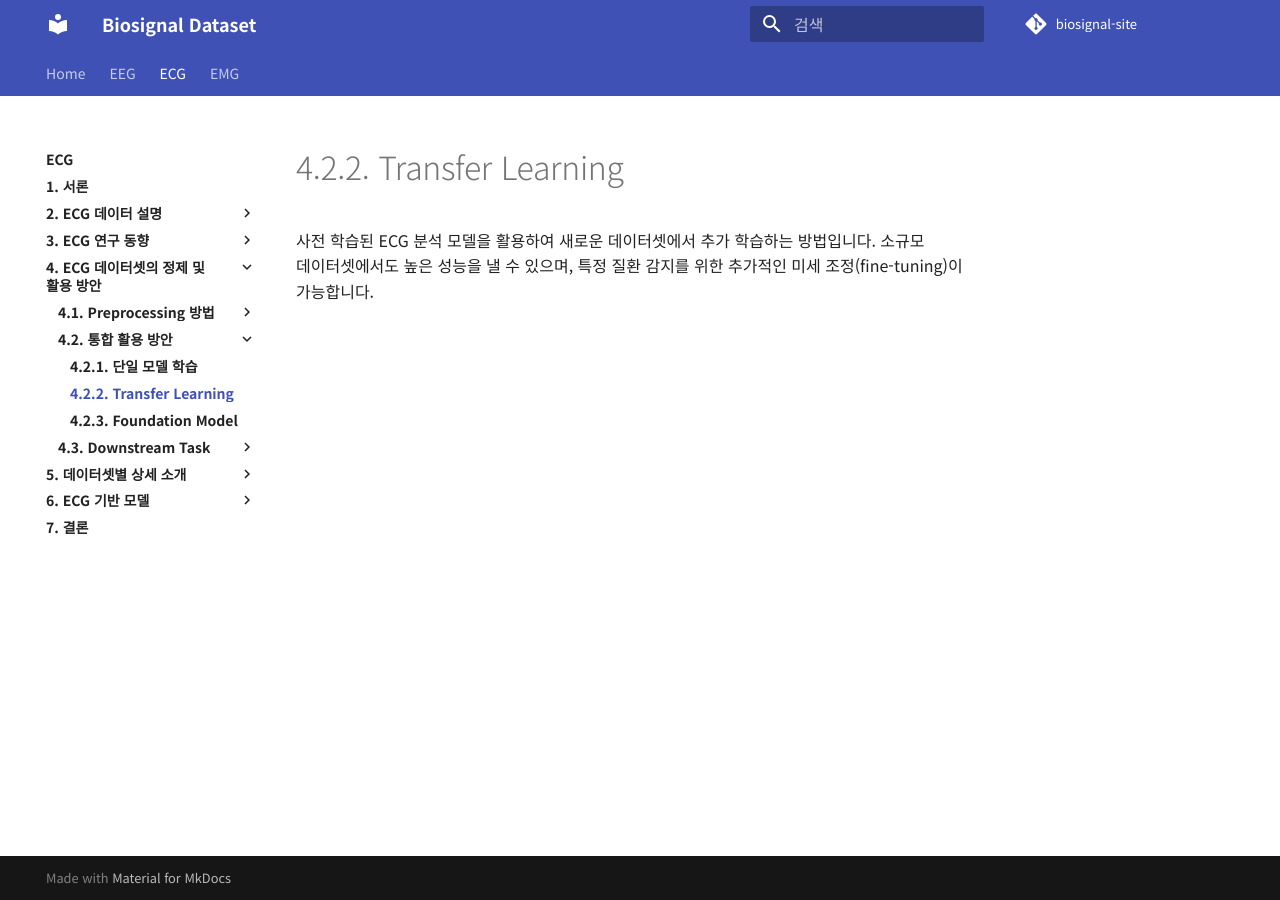
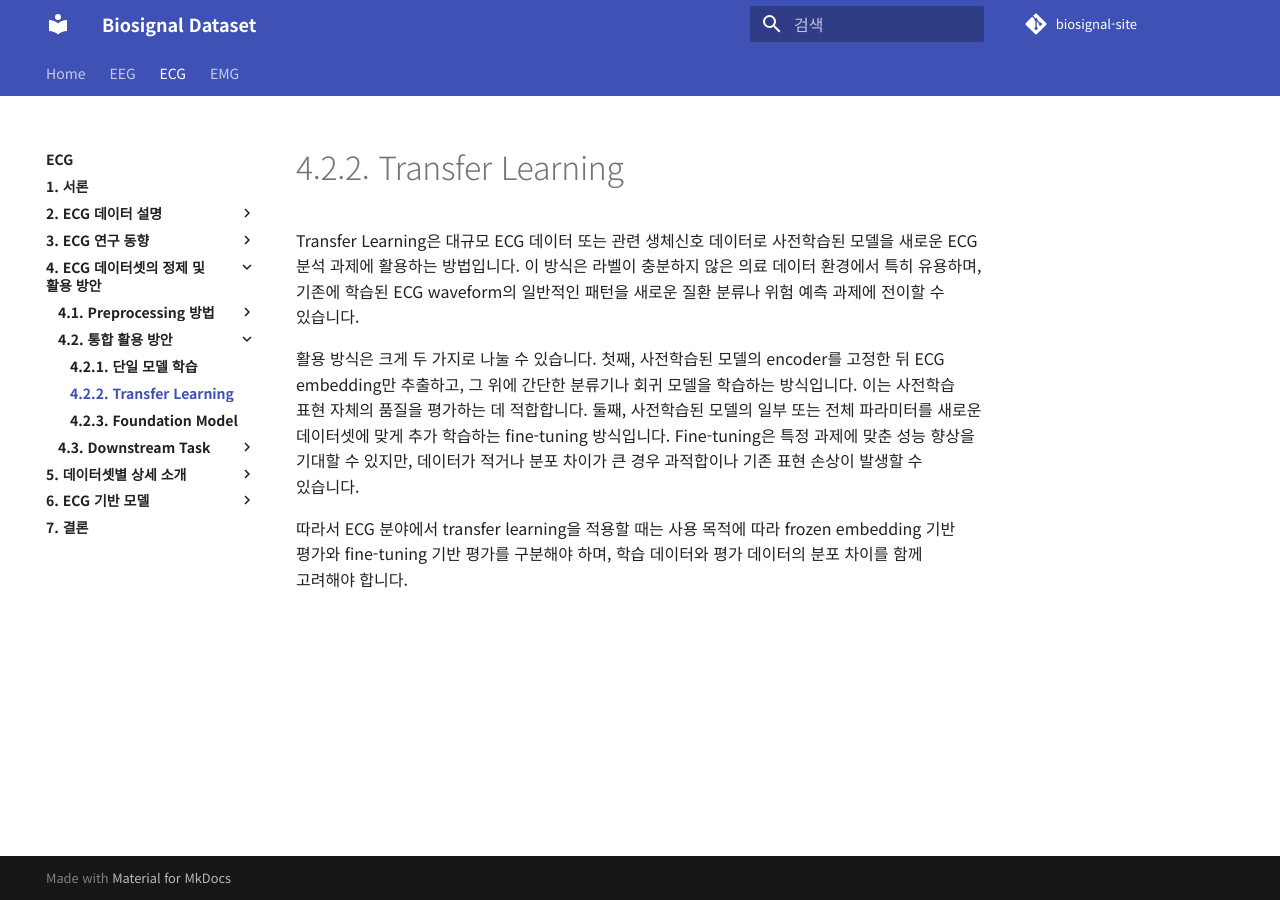
Before and after one commit to iwantjeonyeok/biosignal-site, an MkDocs documentation site: the page built from docs/ecg/4-ecg-데이터셋의-정제-및-활용-방안/4-2-통합-활용-방안/4-2-2-transfer-learning.md, in a window 1280 px wide. Built offline with MkDocs 1.6.1 and Material for MkDocs 9.7.7, drawn with Linux system fonts in a browser that asks for light colours; comment, search, counter and statistics services are not loaded.

Commit message:
Update 4-2-2-transfer-learning.md

```diff
--- a/docs/ecg/4-ecg-데이터셋의-정제-및-활용-방안/4-2-통합-활용-방안/4-2-2-transfer-learning.md
+++ b/docs/ecg/4-ecg-데이터셋의-정제-및-활용-방안/4-2-통합-활용-방안/4-2-2-transfer-learning.md
@@ -1,4 +1,7 @@
 # 4.2.2. Transfer Learning
 
+Transfer Learning은 대규모 ECG 데이터 또는 관련 생체신호 데이터로 사전학습된 모델을 새로운 ECG 분석 과제에 활용하는 방법입니다. 이 방식은 라벨이 충분하지 않은 의료 데이터 환경에서 특히 유용하며, 기존에 학습된 ECG waveform의 일반적인 패턴을 새로운 질환 분류나 위험 예측 과제에 전이할 수 있습니다.
 
-사전 학습된 ECG 분석 모델을 활용하여 새로운 데이터셋에서 추가 학습하는 방법입니다. 소규모 데이터셋에서도 높은 성능을 낼 수 있으며, 특정 질환 감지를 위한 추가적인 미세 조정(fine-tuning)이 가능합니다.
+활용 방식은 크게 두 가지로 나눌 수 있습니다. 첫째, 사전학습된 모델의 encoder를 고정한 뒤 ECG embedding만 추출하고, 그 위에 간단한 분류기나 회귀 모델을 학습하는 방식입니다. 이는 사전학습 표현 자체의 품질을 평가하는 데 적합합니다. 둘째, 사전학습된 모델의 일부 또는 전체 파라미터를 새로운 데이터셋에 맞게 추가 학습하는 fine-tuning 방식입니다. Fine-tuning은 특정 과제에 맞춘 성능 향상을 기대할 수 있지만, 데이터가 적거나 분포 차이가 큰 경우 과적합이나 기존 표현 손상이 발생할 수 있습니다.
+
+따라서 ECG 분야에서 transfer learning을 적용할 때는 사용 목적에 따라 frozen embedding 기반 평가와 fine-tuning 기반 평가를 구분해야 하며, 학습 데이터와 평가 데이터의 분포 차이를 함께 고려해야 합니다.
```
